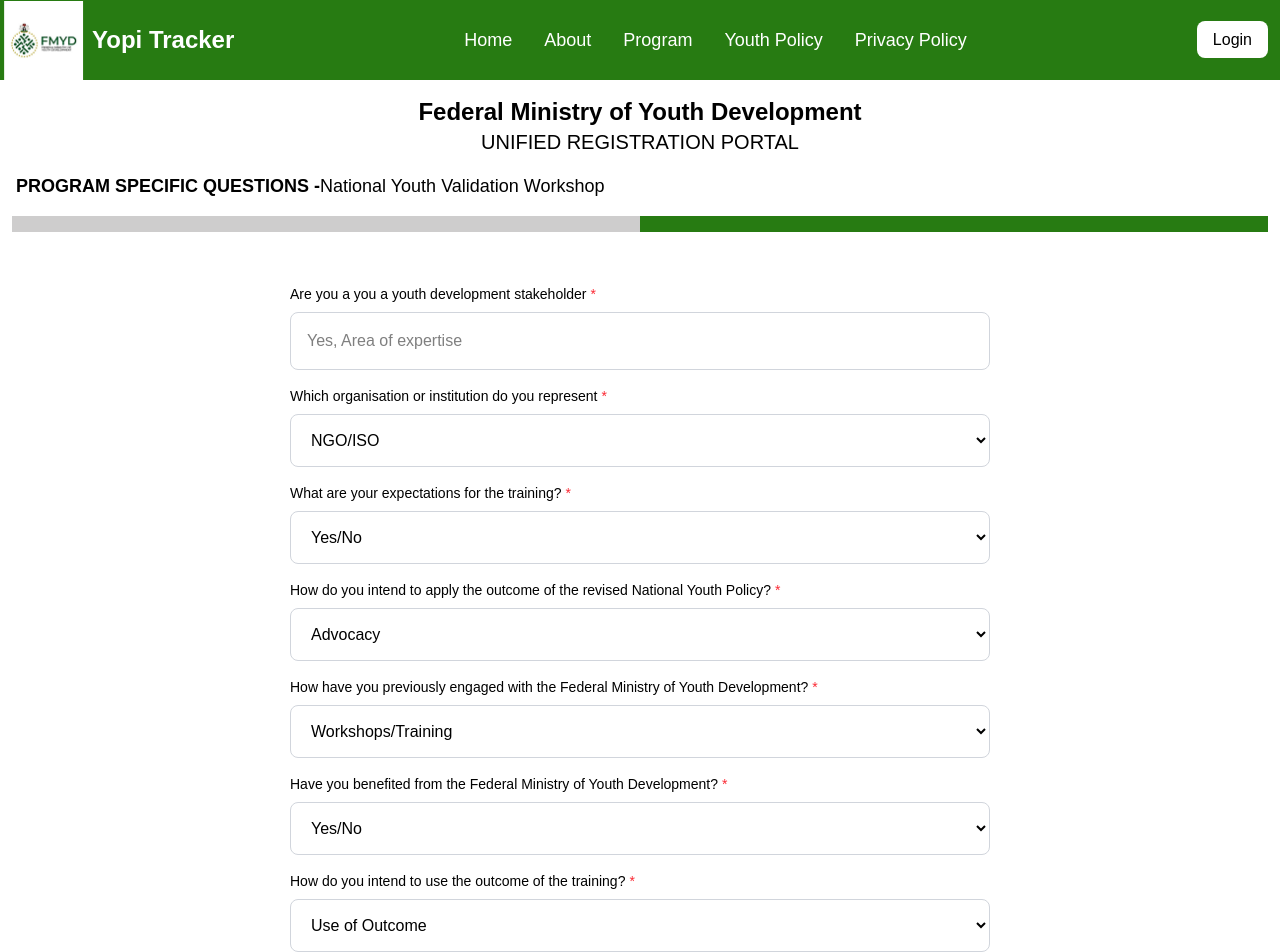
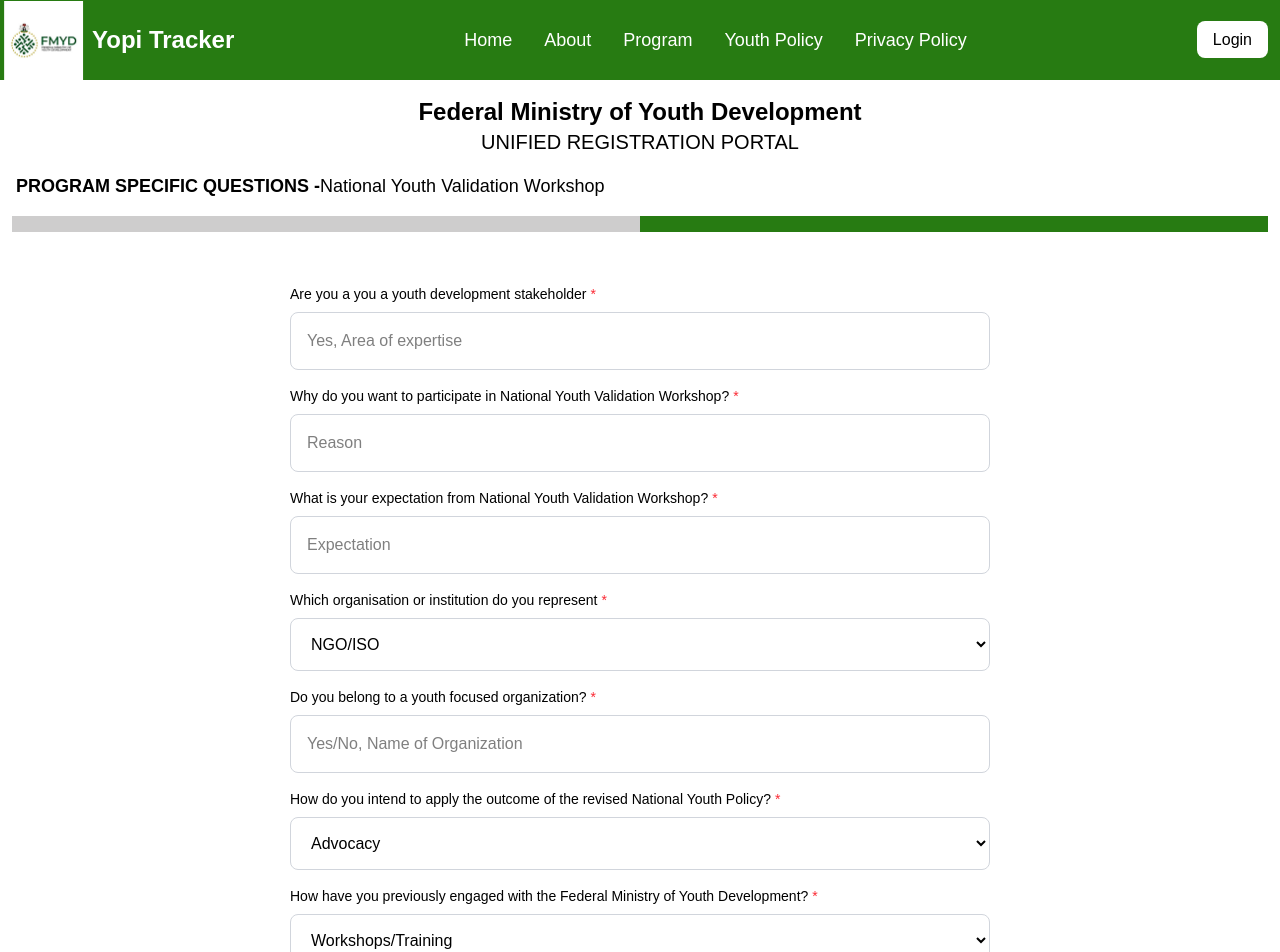
Before and after one commit to Blaziod/urep-frontend, a Next.js app: page /programs/national_youth in a window 1280 px wide. Shown: the top 952 px of the page. Built offline with nearby package versions, Linux system fonts and the light colour scheme.

Commit message:
fix: questionaire complete

```diff
--- a/src/app/programs/african_youth/page.tsx
+++ b/src/app/programs/african_youth/page.tsx
@@ -31,23 +31,32 @@ export default function AfricanYouthPage() {
     ];
 
     const advocacyOptions = [
-        { value: 'single', label: 'Single' },
-        { value: 'married', label: 'Married' },
-        { value: 'divorced', label: 'Divorced' },
-        { value: 'widowed', label: 'Widowed' },
+        { value: 'advocacy', label: 'Advocacy' },
+        { value: 'createawareness', label: 'Create Awareness' },
+        { value: 'youthclub', label: 'Start a Youth Club' },
+        { value: 'mentorship', label: 'Mentorship' },
+        { value: 'other', label: 'Other' },
     ];
 
     const previousParticipationOptions = [
         { value: 'Yes', label: 'Yes' },
         { value: 'No', label: 'No' },
     ];
-    const sponsorshipOptions = [
+    const youthFocusedOrganizationOptions = [
         { value: 'Yes', label: 'Yes' },
         { value: 'No', label: 'No' },
     ];
-    const youthFocusedOrganizationOptions = [
-        { value: 'Yes', label: 'Yes' },
-        { value: 'No', label: 'No' },
+
+    const sponsorshipOptions = [
+        { value: 'state_govt', label: 'State Government' },
+        { value: 'imo', label: 'IMO' },
+        { value: 'ngo', label: 'NGO' },
+        { value: 'EU', label: 'European Union' },
+        { value: 'embassy', label: 'Embassy' },
+        { value: 'naptip', label: 'NAPTIP' },
+        { value: 'ndlea', label: 'NDLEA' },
+        { value: 'nis', label: 'NIS' },
+        { value: 'fmle', label: 'FMLE' },
     ];
 
 
@@ -91,7 +100,7 @@ export default function AfricanYouthPage() {
                     <TextField
                         type="text"
                         label="Are you a youth development professional"
-                        placeholder="Youth Professional"
+                        placeholder="Yes, Area of expertise"
                         value={professional}
                         onChange={setProfessional}
                         required
@@ -101,7 +110,7 @@ export default function AfricanYouthPage() {
                     {/* Embassy field */}
                     <TextField
                         type="dropdown"
-                        label="What organisation is nominating you"
+                        label="Your sponsoring organization?"
                         placeholder="Embassy"
                         value={embassy}
                         onChange={setEmbassy}
@@ -124,7 +133,7 @@ export default function AfricanYouthPage() {
                     {/* Reason field */}
                     <TextField
                         type="text"
-                        label="What is the reason for your participation?"
+                        label="Why do you want to participate in African/National Youth Day 2025?"
                         placeholder="Reason"
                         value={reason}
                         onChange={setReason}
@@ -153,6 +162,17 @@ export default function AfricanYouthPage() {
                         required
                         options={previousParticipationOptions}
                         id="previous_participation"
+                    />
+
+                    <TextField
+                        type={'dropdown'}
+                        label={'Have you ever participated in any FMYD program?'}
+                        placeholder={'Previous FMYD Participation'}
+                        value={previousParticipation}
+                        onChange={setPreviousParticipation}
+                        required
+                        options={previousParticipationOptions}
+                        id={'previous_fmyd_participation'}
                     />
 
                     {/* Sponsorship field */}
--- a/src/app/programs/national_youth/page.tsx
+++ b/src/app/programs/national_youth/page.tsx
@@ -19,23 +19,60 @@ export default function NationalYouthPage() {
     const [organization, setOrganization] = useState('');
     const [expectation, setExpectation] = useState('');
     const [application, setApplication] = useState('');
-    const [useOfOutcome, setUseOfOutcome] = useState('');
     const [previousEngagement, setPreviousEngagement] = useState('');
     const [benefitedFromFMYD, setBenefitedFromFMYD] = useState('');
     const [geopoliticalZone, setGeopoliticalZone] = useState('');
+    const [reason, setReason] = useState('');
+    const [youthFocusedOrganization, setYouthFocusedOrganization] = useState('');
+    const [urgentPriority, setUrgentPriority] = useState('');
 
     const embassyOptions = [
-        { value: 'option1', label: 'Option 1' },
-        { value: 'option2', label: 'Option 2' },
-        { value: 'option3', label: 'Option 3' },
+        { value: 'line_ministries', label: 'Line Ministries, Departments and Agencies' },
+        { value: 'state_ministry_of_youth_development', label: 'State Ministry of Youth Development' },
+        { value: 'development_partnership', label: 'Development Partnership' },
+        { value: 'youth_policy_coalition', label: 'Youth Policy Coalition' },
+        { value: 'youth_ngo', label: 'Youth NGO' },
+        { value: 'youth_cso', label: 'Youth CSO' },
+        {value: 'Private_Sector', label: 'Private Sector'},
+        {value: 'academic_institution', label: 'Academic Institution'},
+        {value: 'research_institution', label: 'Research Institution'},
+        {value: 'media_house', label: 'Media House'},
+        {value: 'others', label: 'Others'},
     ];
 
-    const bakingBusinessOptions = [
+    const useOfOutcomeOptions = [
+        { value: 'advocacy', label: 'Advocacy' },
+        { value: 'community_development', label: 'Community Development' },
+        { value: 'networking', label: 'Networking with other youth stakeholders' },
+        { value: 'strengthen_collaboration', label: 'Strengthen Collaboration between government and youth' },
+        { value: 'other', label: 'Other' },
+    ];
+
+    const previousEngagementOptions = [
         { value: 'yes', label: 'Yes' },
         { value: 'no', label: 'No' },
     ];
 
+    const geographicalLocationOptions = [
+        { value: 'North Central', label: 'North Central' },
+        { value: 'North East', label: 'North East' },
+        { value: 'North West', label: 'North West' },
+        { value: 'South East', label: 'South East' },
+        { value: 'South South', label: 'South South' },
+        { value: 'South West', label: 'South West' },
+    ];
 
+    const urgentPriorityOptions = [
+        {value: 'employment_and_job_creation', label: 'Employment and Job Creation'},
+        {value: 'education', label: 'Education'},
+        {value: 'health', label: 'Health'},
+        {value: 'political_participation', label: 'Political Participation'},
+        {value: 'digital_transformation', label: 'Digital Transformation'},
+        {value: 'gender_equality', label: 'Gender Equality'},
+        {value: 'peace_building', label: 'Peace Building'},
+        {value: 'youth_right_and_civic_engagement', label: 'Youth Right and Civic Engagement'},
+        {value: 'other', label: 'Other'},
+    ];
 
     const handleSubmit = (e: React.FormEvent) => {
         e.preventDefault();
@@ -83,6 +120,26 @@ export default function NationalYouthPage() {
                         id="stakeholder"
                     />
 
+                    <TextField
+                        type="text"
+                        label="Why do you want to participate in National Youth Validation Workshop?"
+                        placeholder="Reason"
+                        value={reason}
+                        onChange={setReason}
+                        required
+                        id="reason"
+                    />
+
+                    <TextField
+                        type="text"
+                        label="What is your expectation from National Youth Validation Workshop?"
+                        placeholder="Expectation"
+                        value={expectation}
+                        onChange={setExpectation}
+                        required
+                        id="expectation"
+                    />
+
                     {/* Embassy field */}
                     <TextField
                         type="dropdown"
@@ -95,16 +152,14 @@ export default function NationalYouthPage() {
                         id="embassy"
                     />
 
-                    {/* Baking Business field */}
                     <TextField
-                        type="dropdown"
-                        label="What are your expectations for the training?"
-                        placeholder="Yes/No"
-                        value={expectation}
-                        onChange={setExpectation}
+                        type="text"
+                        label="Do you belong to a youth focused organization?"
+                        placeholder="Yes/No, Name of Organization"
+                        value={youthFocusedOrganization}
+                        onChange={setYouthFocusedOrganization}
                         required
-                        options={bakingBusinessOptions}
-                        id="baking_business"
+                        id="youth_focused_organization"
                     />
 
                     {/* Baking Business field */}
@@ -115,7 +170,7 @@ export default function NationalYouthPage() {
                         value={application}
                         onChange={setApplication}
                         required
-                        options={bakingBusinessOptions}
+                        options={useOfOutcomeOptions}
                         id="baking_business"
                     />
                     {/* Baking Business field */}
@@ -126,7 +181,7 @@ export default function NationalYouthPage() {
                         value={previousEngagement}
                         onChange={setPreviousEngagement}
                         required
-                        options={bakingBusinessOptions}
+                        options={previousEngagementOptions}
                         id="baking_business"
                     />
                     {/* Benefited from FMYD field */}
@@ -137,19 +192,18 @@ export default function NationalYouthPage() {
                         value={benefitedFromFMYD}
                         onChange={setBenefitedFromFMYD}
                         required
-                        options={bakingBusinessOptions}
+                        options={previousEngagementOptions}
                         id="baking_business"
                     />
-
-                    {/* Use of outcome field */}
+                    {/* Urgent Priority field */}
                     <TextField
                         type="dropdown"
-                        label="How do you intend to use the outcome of the training?"
-                        placeholder="Use of Outcome"
-                        value={useOfOutcome}
-                        onChange={setUseOfOutcome}
+                        label="What do you think is the most urgent priority for youth development in Nigeria?"
+                        placeholder="Urgent Priority"
+                        value={urgentPriority}
+                        onChange={setUrgentPriority}
                         required
-                        options={bakingBusinessOptions}
+                        options={urgentPriorityOptions}
                         id="baking_business"
                     />
 
@@ -161,7 +215,7 @@ export default function NationalYouthPage() {
                         value={geopoliticalZone}
                         onChange={setGeopoliticalZone}
                         required
-                        options={bakingBusinessOptions}
+                        options={geographicalLocationOptions}
                         id="baking_business"
                     />
 
```
